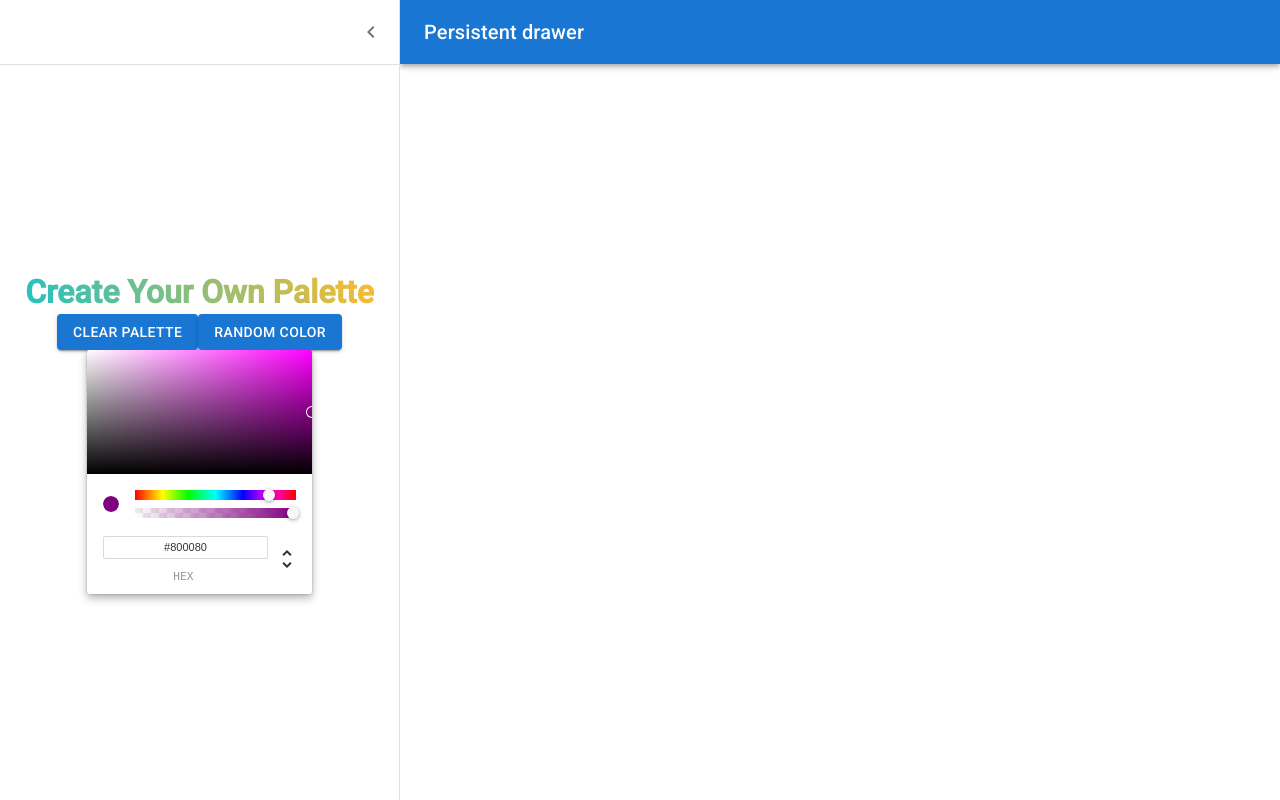
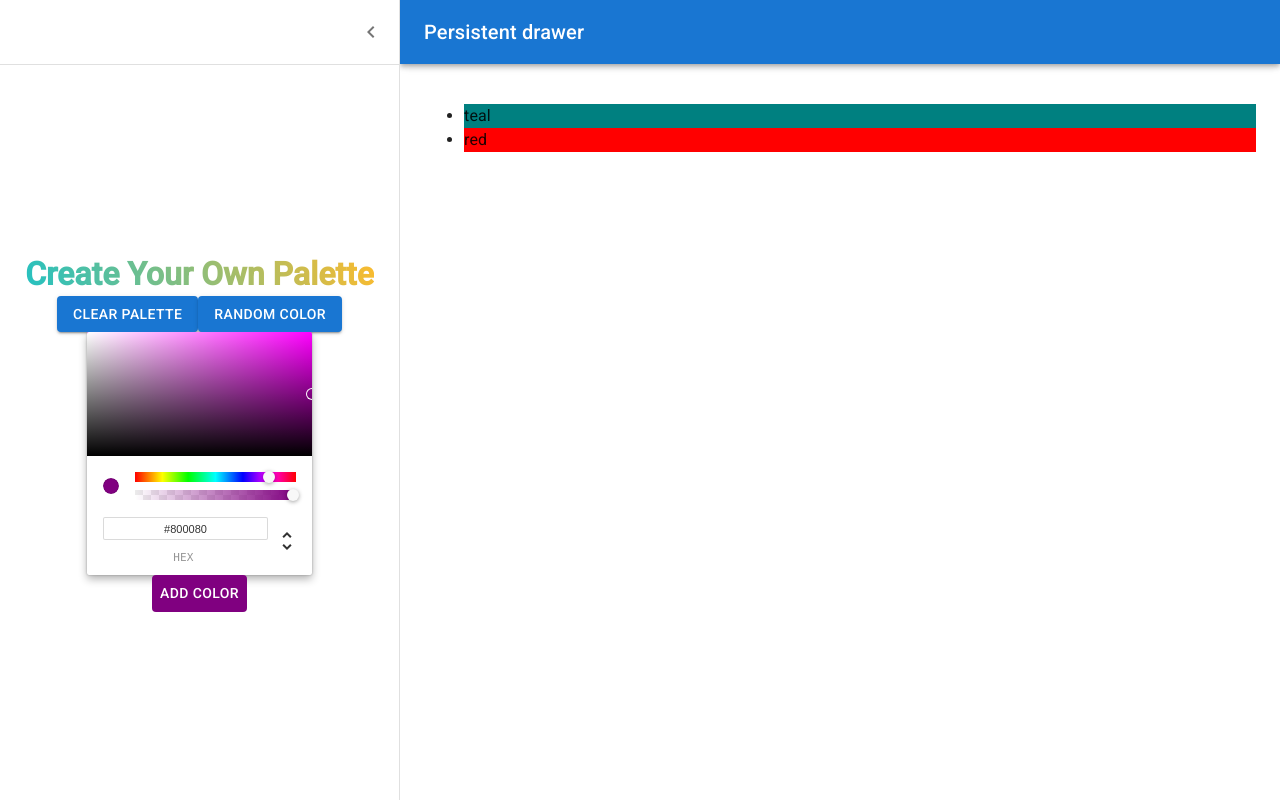
Before and after one commit to YeonghunKO/color-palatte-project, a React (Create React App) app: page /palette/new in a window 1280 px wide. Both pictures are taken after a click on the button "open drawer". Built offline with nearby package versions, Linux system fonts and the light colour scheme; a web font is replaced by a local one.

Commit message:
:construction:WORKING ON: Connect Add Button

```diff
--- a/src/CreateNewPalette.js
+++ b/src/CreateNewPalette.js
@@ -24,9 +24,29 @@ import {
   drawerWidth,
 } from './assets/styles/CreateNewPalette.style';
 
+import chroma from 'chroma-js';
+
+const getColorByLuminance = currentColor => {
+  return chroma(currentColor).luminance() >= 0.58
+    ? 'rgb(29, 27, 27)'
+    : 'rgb(255, 255, 255)';
+};
+
 function CreateNewPalette(props) {
-  const theme = useTheme();
+  // const theme = useTheme();
   const [open, setOpen] = useState(false);
+  const [currentColor, setCurrentColor] = useState('purple');
+  const [colors, setColors] = useState(['teal', 'red']);
+
+  const updateCurrentColor = newColor => {
+    setCurrentColor(newColor.hex);
+  };
+
+  const addColor = newColor => {
+    setColors([...colors, newColor]);
+    console.log(colors);
+  };
+
   const handleDrawerOpen = () => {
     setOpen(true);
   };
@@ -82,13 +102,30 @@ function CreateNewPalette(props) {
             <Button variant="contained">Random Color</Button>
           </div>
           <ChromePicker
-            color="purple"
-            onChangeComplete={newColor => console.log(newColor)}
+            color={currentColor}
+            onChangeComplete={updateCurrentColor}
           />
+          <Button
+            variants="contained"
+            style={{
+              background: currentColor,
+              color: getColorByLuminance(currentColor),
+            }}
+            onClick={() => addColor(currentColor)}
+          >
+            Add Color
+          </Button>
         </DrawerInnerDiv>
       </Drawer>
       <Main open={open}>
         <DrawerHeader />
+        <ul>
+          {colors.map(color => (
+            <li key={color} style={{ background: color }}>
+              {color}
+            </li>
+          ))}
+        </ul>
       </Main>
     </Box>
   );
```
